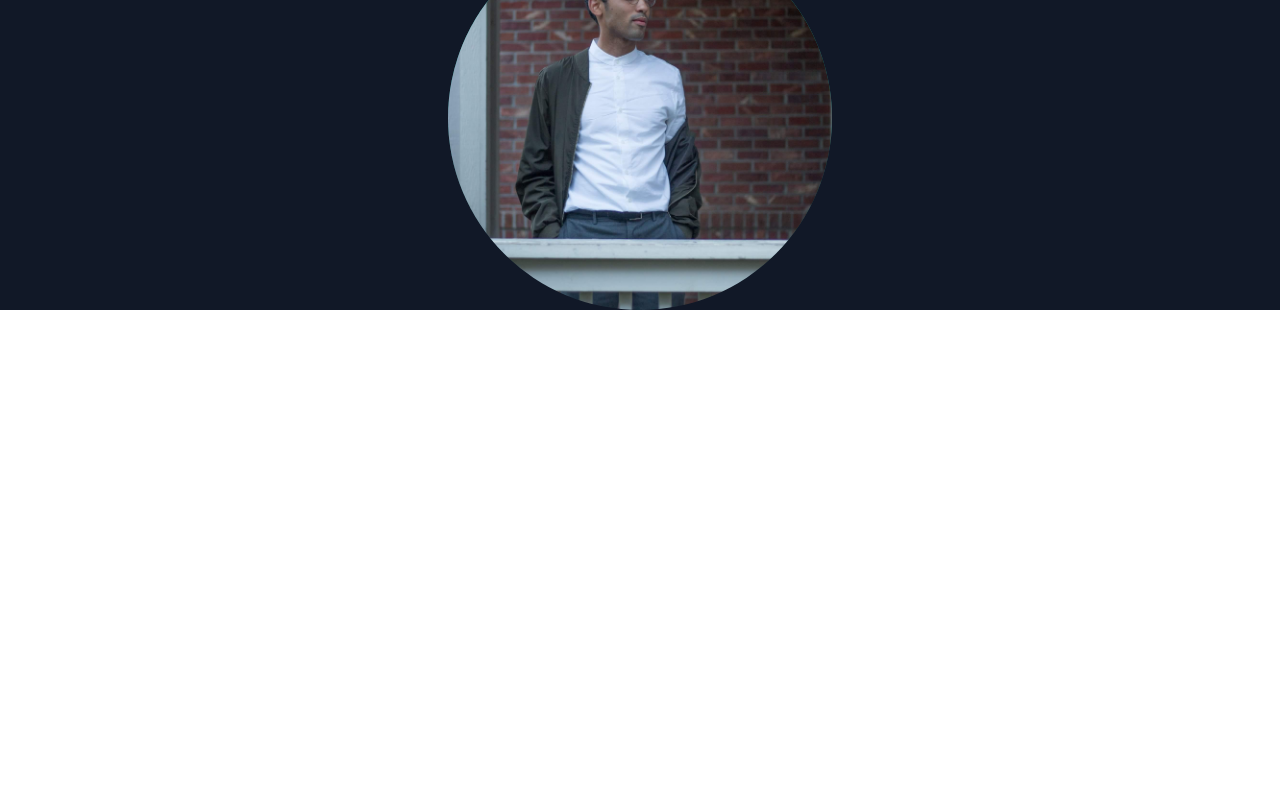
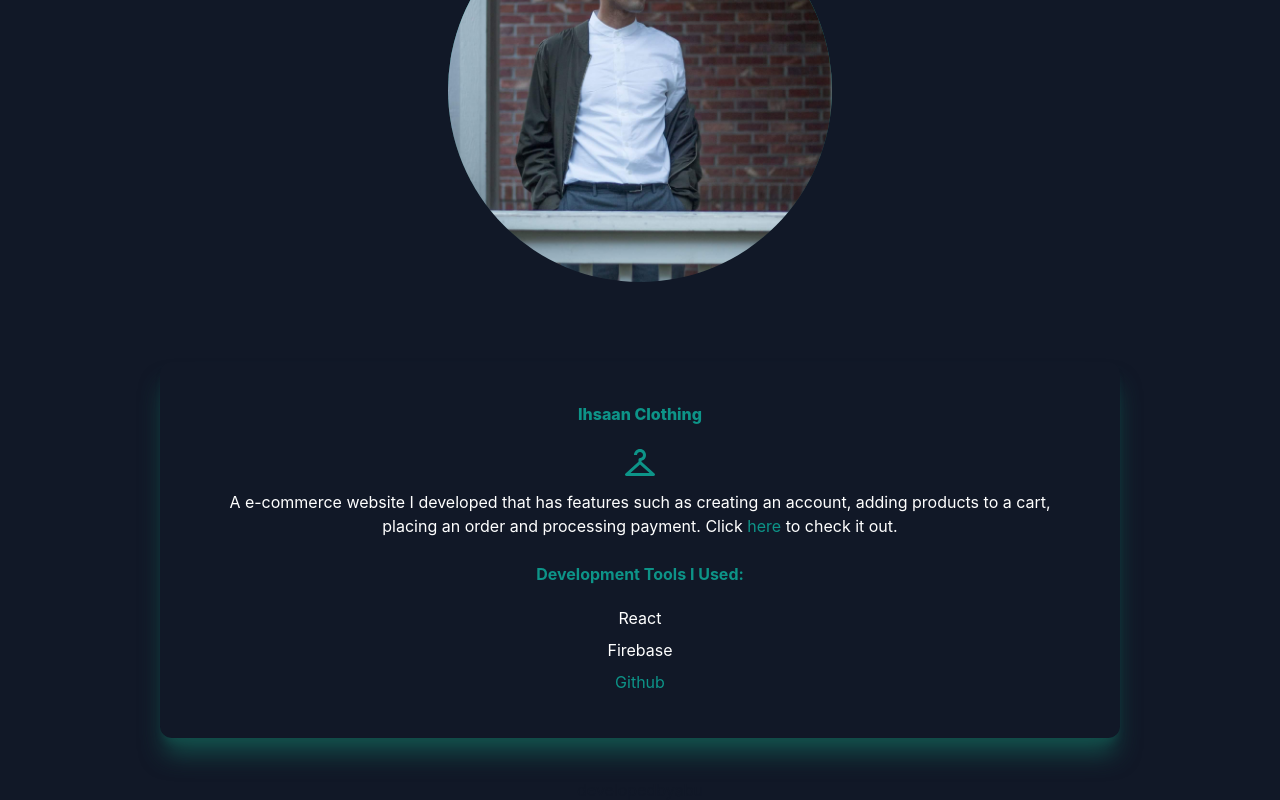
Before and after one commit to abu-jeylani/portfolio, a Next.js app: page / in a window 1280 px wide. Shown: the part 958-1758 px from the top of the page. Before the commit the page ends 1268 px from the top, so only its background shows below. Built offline with nearby package versions, Linux system fonts and the light colour scheme.

Commit message:
updating portfolio

```diff
--- a/pages/index.js
+++ b/pages/index.js
@@ -2,6 +2,7 @@
 import { useState } from "react";
 
 import { AiFillGithub, AiFillLinkedin } from "react-icons/ai";
+import { BiCloset } from "react-icons/bi";
 import { BsFillMoonFill } from "react-icons/bs";
 import Image from "next/image";
 import personalPhoto from "../public/personal.png";
@@ -65,8 +66,7 @@
             <p className="text-md py-5 leading-8 text-gray-800 dark:text-gray-200 max-w-xl mx-auto md:text-xl">
               Since then, I have been able to earn a M.S. in Information Systems
               from the University Of Colorado Denver in 2020 and have become
-              well versed in Robotic Process Automation and Web Development
-              through my experience over the years.
+              well versed in the two domains through experience,
             </p>
           </div>
           <div className="text-5xl flex justify-center gap-16 py-3 text-black dark:text-gray-400">
@@ -81,6 +81,40 @@
             <Image src={personalPhoto} layout="fill" objectFit="cover" />
           </div>
         </section>
+        <section className="project-section">
+          <div className="text-center shadow-xl  dark:shadow-teal-900 p-10 rounded-xl my-20 mb-10 dark:bg-inherit flex-1">
+            <h2 className=" text-teal-600 font-extrabold"> Ihsaan Clothing</h2>
+            <BiCloset className="text-teal-600 text-4xl m-auto mt-5" />
+            <p className="py-2  dark:text-white">
+              A e-commerce website I developed that has features such as
+              creating an account, adding products to a cart, placing an order
+              and processing payment.
+              <a href="https://ihsaan-clothing.netlify.app/">
+                {" "}
+                Click <span className="text-teal-600">here</span> to check it
+                out.
+              </a>
+            </p>
+            <h4 className="py-4 text-teal-600 font-bold">
+              Development Tools I Used:
+            </h4>
+            <p className="text-gray-800 dark:text-white py-1">React</p>
+            <p className="text-gray-800  dark:text-white py-1">Firebase</p>
+            <p className="text-gray-800  dark:text-white py-1">
+              <a
+                href="https://github.com/abu-jeylani/ihsaan-clothing-v1"
+                className=" text-teal-600 "
+              >
+                Github
+              </a>
+            </p>
+          </div>
+        </section>
+        <section>
+          <div className="bg-inherit mx-auto text-center text-white dark:text-gray-900">
+            developedbyabu
+          </div>
+        </section>
       </main>
     </div>
   );
```
